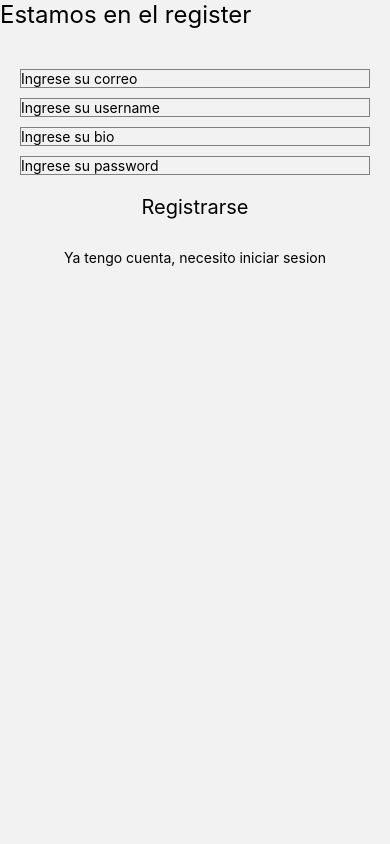
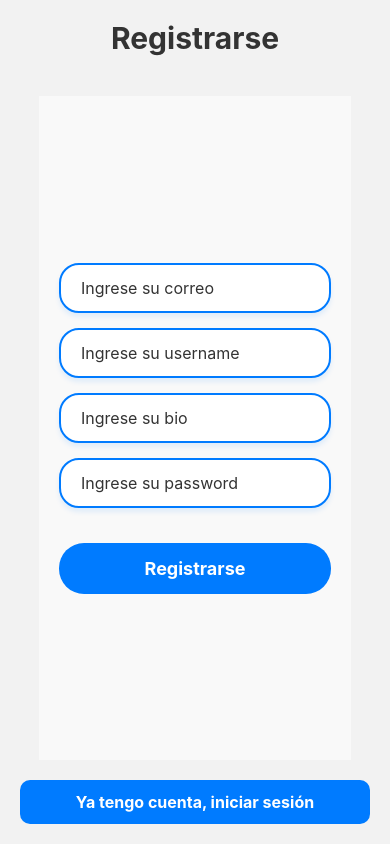
Before and after one commit to Tomiricci/TrabajoIntegradorParte2, a React Native app: screen /register in a window 390 px wide. Built offline with nearby package versions, Linux system fonts and the light colour scheme; no server answers.

Commit message:
Terminando estilos

```diff
--- a/src/components/FormularioRegister.js
+++ b/src/components/FormularioRegister.js
@@ -31,7 +31,7 @@ export default class FormularioRegister extends Component {
         }
 
         if(password.length < 5){
-            this.setState({error: 'Ingrese una password mas larga'})
+            this.setState({error: 'Ingrese una password más larga'})
             return
         }
 
@@ -44,23 +44,18 @@ export default class FormularioRegister extends Component {
                     bio: bio,
                     username: username,
                     imagenPerfil: '',
-
                 })
                 .then(
                     () => this.props.navigation.navigate('anidada')
                 )
-
-
             }
         })
         .catch(err => {
             if (err.code === "auth/email-already-in-use"){
-                this.setState({error: 'el email ya esta en uso'})
+                this.setState({error: 'El email ya está en uso'})
             }
         })
-
     }
-
 
     render() {
         return (
@@ -97,14 +92,15 @@ export default class FormularioRegister extends Component {
             {
                 this.state.error !== ''
                 &&
-                <Text>
+                <Text style={styles.errorText}>
                     {this.state.error}
                 </Text>
             }
             <TouchableOpacity
-                onPress={()=> this.submit(this.state.email, this.state.username, this.state.bio, this.state.password)}
+                onPress={() => this.submit(this.state.email, this.state.username, this.state.bio, this.state.password)}
+                style={styles.registerButton}
             >
-                <Text style={styles.registerButton}>Registrarse</Text>
+                <Text style={styles.registerButtonText}>Registrarse</Text>
             </TouchableOpacity>
         </View>
         )
@@ -114,20 +110,43 @@ export default class FormularioRegister extends Component {
 const styles = StyleSheet.create({
     container: {
         padding: 20,
+        backgroundColor: '#f9f9f9', // Fondo gris claro
+        flex: 1,
+        justifyContent: 'center',
     },
-
     input: {
         width: '100%',
-        borderWidth: 1,
-        borderColor: 'gray',
-        marginBottom: 10,
-
+        height: 50,
+        borderWidth: 2,
+        borderColor: '#007BFF', // Borde azul para resaltar
+        borderRadius: 20, // Bordes más redondeados
+        marginBottom: 15,
+        paddingLeft: 20, // Más espacio al texto
+        backgroundColor: '#fff',
+        fontSize: 16,
+        color: '#333',
+        shadowColor: '#007BFF', // Sombra con un toque azul
+        shadowOffset: { width: 0, height: 4 },
+        shadowOpacity: 0.1,
+        shadowRadius: 5,
+        elevation: 5, // Sombra para Android
+    },
+    errorText: {
+        color: 'red',
+        textAlign: 'center',
+        marginTop: 10,
     },
     registerButton: {
+        marginTop: 20,
+        paddingVertical: 15,
         width: '100%',
+        backgroundColor: '#007BFF', // Botón azul
+        borderRadius: 25, // Bordes redondeados para el botón
         alignItems: 'center',
-        marginTop: 10,
-        textAlign: 'center',
-        fontSize: 20
+    },
+    registerButtonText: {
+        color: '#fff',
+        fontSize: 18,
+        fontWeight: 'bold',
     }
 });
--- a/src/screens/Register.js
+++ b/src/screens/Register.js
@@ -11,41 +11,75 @@ export default class Register extends Component {
     irAlLogin(){
         this.props.navigation.navigate('login')
     }
+
     componentDidMount() {
         auth.onAuthStateChanged((user) => {
             if (user !== null) {
                 console.log("Este es el email logueado ", auth.currentUser.email)
                 this.props.navigation.navigate('anidada')
-
             }
         })
     }
+
     render() {
         return (
-      <View>
-        <Text style={styles.title}>Estamos en el register</Text>
+            <View style={styles.container}>
+                <Text style={styles.title}>Registrarse</Text>
                 <FormularioRegister navigation={this.props.navigation} />
+
                 <TouchableOpacity
-        onPress={()=> this.irAlLogin()}
+                    onPress={() => this.irAlLogin()}
+                    style={styles.loginLink}
                 >
-            <Text style={styles.registerButton}>Ya tengo cuenta, necesito iniciar sesion</Text>
+                    <Text style={styles.loginLinkText}>Ya tengo cuenta, iniciar sesión</Text>
                 </TouchableOpacity>
-
-
             </View>
         )
     }
 }
+
 const styles = StyleSheet.create({
+    container: {
+        flex: 1,
+        justifyContent: 'center',
+        alignItems: 'center',
+        backgroundColor: '#f2f2f2', // Fondo claro
+        padding: 20,
+    },
     title: {
-    fontSize: 24,
+        fontSize: 30,
+        fontWeight: 'bold',
+        color: '#333',
+        marginBottom: 40,
+        textAlign: 'center',
+    },
+    input: {
+        width: '100%',
+        height: 50,
+        borderWidth: 1,
+        borderColor: '#ccc',
+        borderRadius: 10,
         marginBottom: 20,
+        paddingLeft: 15,
+        backgroundColor: '#fff',
+        fontSize: 16,
+        color: '#333',
+        shadowColor: '#000',
+        shadowOffset: { width: 0, height: 2 },
+        shadowOpacity: 0.1,
+        shadowRadius: 5,
     },
-  registerButton: {
+    loginLink: {
+        marginTop: 20,
+        paddingVertical: 12,
         width: '100%',
+        backgroundColor: '#007BFF', // Botón azul
+        borderRadius: 10,
         alignItems: 'center',
-    marginTop: 10,
-    textAlign: 'center',
-
+    },
+    loginLinkText: {
+        color: '#fff',
+        fontSize: 16,
+        fontWeight: 'bold',
     }
 });
```
Lines whose indentation alone changed are shown as unchanged.
